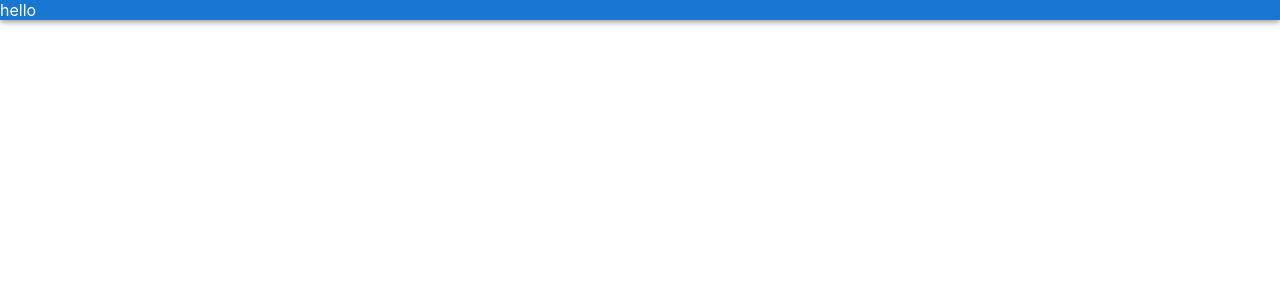
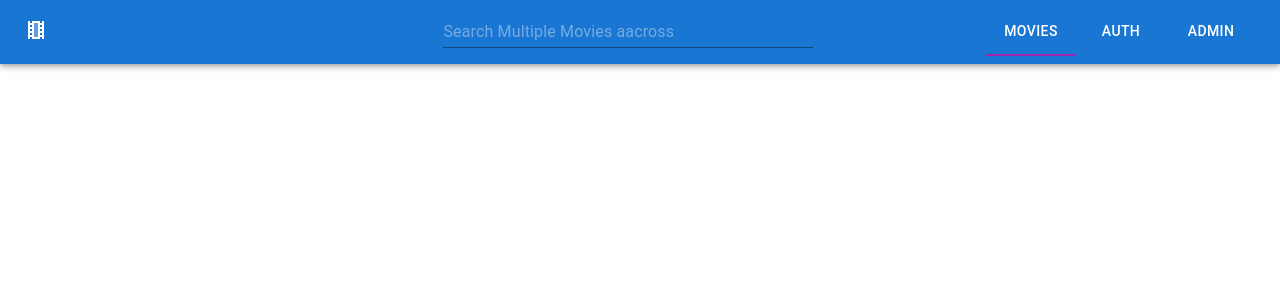
Before and after one commit to prrernaa/movie-booking-application, a React (Create React App) app in the folder movie/: page / in a window 1280 px wide. Shown: the top 300 px of the page. Built offline with nearby package versions, Linux system fonts and the light colour scheme; no server answers.

Commit message:
app , header and apihelper

```diff
--- a/movie/package.json
+++ b/movie/package.json
@@ -3,12 +3,14 @@
   "version": "0.1.0",
   "private": true,
   "dependencies": {
-    "@emotion/react": "^11.10.8",
-    "@emotion/styled": "^11.10.8",
+    "@emotion/react": "^11.11.0",
+    "@emotion/styled": "^11.11.0",
+    "@mui/icons-material": "^5.11.16",
     "@mui/material": "^5.12.3",
     "@testing-library/jest-dom": "^5.16.5",
     "@testing-library/react": "^13.4.0",
     "@testing-library/user-event": "^13.5.0",
+    "axios": "^1.4.0",
     "react": "^18.2.0",
     "react-dom": "^18.2.0",
     "react-scripts": "5.0.1",
--- /dev/null
+++ b/movie/src/Api-helpers/api-helper.js
@@ -0,0 +1,12 @@
+import axios from 'axios'
+export const getAllMovie = async () => {
+    const res = await axios.get("http://localhost:5000/movie")
+        .catch((err) =>
+            console.log(err));
+
+    if (res.status !== 200) {
+        return console.log("No Data");
+    }
+    const data = await res.data;
+    return data;
+};
--- a/movie/src/App.js
+++ b/movie/src/App.js
@@ -5,6 +5,7 @@
   return <div>
 
     <Header/>
+    <useState/>
   </div>
 }
 
--- a/movie/src/components/Header.js
+++ b/movie/src/components/Header.js
@@ -1,11 +1,48 @@
-import React from 'react'
-import {AppBar} from '@mui/material'
+import React ,
+{useState, useEffect} from 'react'
+import {AppBar, Autocomplete, Box, Tab, Tabs, TextField,  Toolbar} from '@mui/material'
 //import TheaterComedyTwoToneIcon from '@mui/icons-material/TheaterComedyTwoTone';
+import TheatersTwoToneIcon from '@mui/icons-material/TheatersTwoTone';
+import { getAllMovie } from '../Api-helpers/api-helper';
 
+
+const dummyArray= ["pathan", "selfiee", "Brahmastra", "chal jinde"]
 const Header = () => {
+  const [value, setValue]= useState(0);
+  useEffect(() => {
+    getAllMovie()
+    .then((data)=>console.log(data))
+    .catch((err)=>console.log(err));
+  }, []);
+
   return (
-    <AppBar>
-        hello
+    <AppBar onScroll={{bgcolor:"#2b2d42"}}>
+      <Toolbar>
+        <Box width={'20%'}>
+          <TheatersTwoToneIcon/>
+        </Box>
+        <Box width={'30%'} margin={"auto"}>
+        <Autocomplete
+          freeSolo
+          options={dummyArray.map((option) => option)}
+          renderInput={(params) =>(
+           <TextField
+           sx={{input: {color:"whitesmoke"}}}
+            variant='standard' {...params} placeholder="Search Multiple Movies aacross " />
+          )}
+        />
+        </Box>
+        <Box display={'flex'}>
+          <Tabs textColor='white' indicatorColor='secondary' value={value} >
+          onChange={(e,val)=>setValue(val)}
+            <Tab label="Movies"/>
+            <Tab label="Auth"/>
+            <Tab label="Admin"/>
+
+          </Tabs>
+
+        </Box>
+      </Toolbar>
     </AppBar>
   )
 }
```
Also changed, not shown: 1 other file (tests, documents, lock files or other folders).
